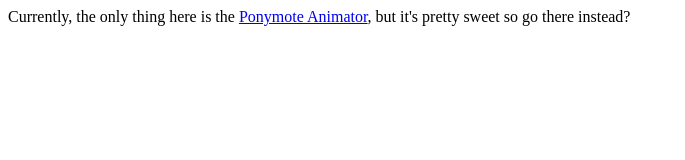
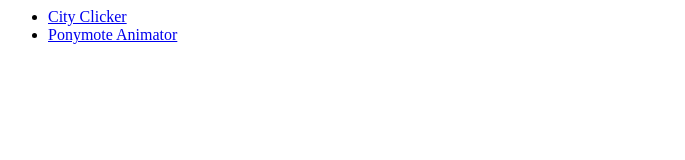
Before and after one commit to johntoopublic/johntoopublic.github.io, a plain HTML site: page index.html in a window 1280 px wide. Shown: the whole page, without its empty margins (0-685 px from the left). Drawn offline with Linux system fonts and the light colour scheme.

Commit message:
Update index.html
Add City Clicker Link

```diff
--- a/index.html
+++ b/index.html
@@ -4,7 +4,9 @@
 <link rel="icon" href="favicon.ico" type="image/x-icon" />
 </head>
 <body>
-Currently, the only thing here is the <a href="http://johntoopublic.github.io/ponymote-animator">Ponymote Animator</a>,
-but it's pretty sweet so go there instead?
+<ul>
+  <li><a href="http://johntoopublic.github.io/cityclicker">City Clicker</a></li>
+  <li><a href="http://johntoopublic.github.io/ponymote-animator">Ponymote Animator</a></li>
+</ul>
 </body>
 </html>
```
